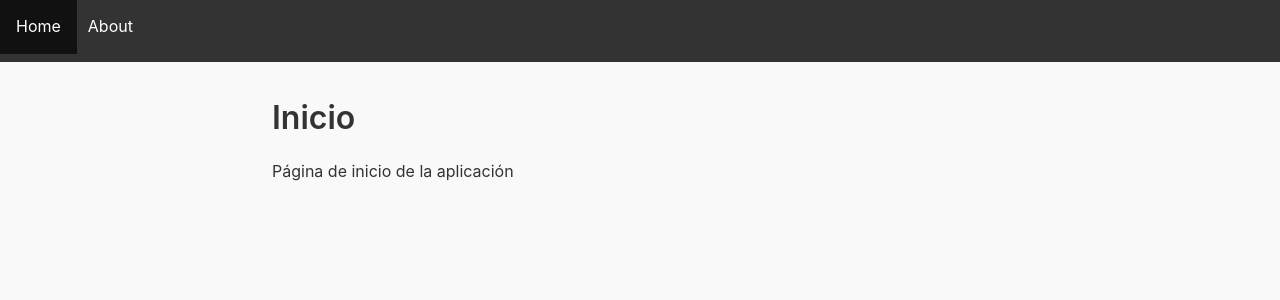
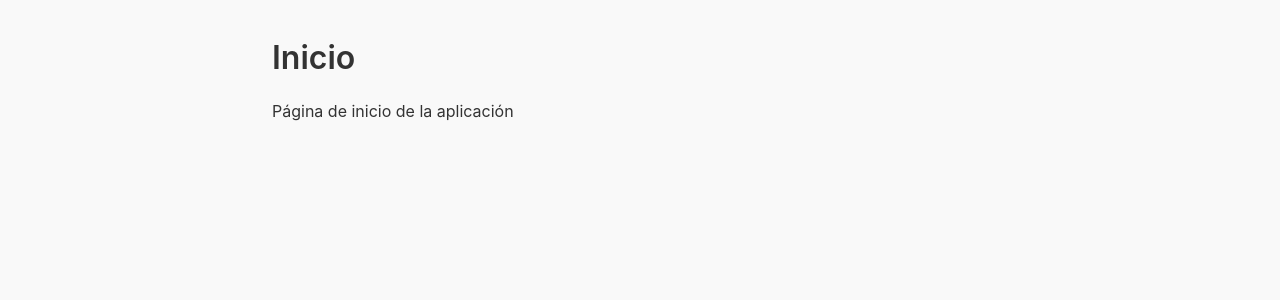
Before and after one commit to lucamaffeo/cedica-management-system, a Flask app: page / in a window 1280 px wide. Shown: the top 300 px of the page. Run offline with Flask 3, Linux system fonts and the light colour scheme; parts of the project's set-up code (start-up, migrations or seed data) failed here and were passed over.

Commit message:
Revert "Agr header basico"
This reverts commit 2f2f3ef7134e8ebcb86038df0660ff769e045122.

```diff
--- a/admin/src/web/templates/layout.html
+++ b/admin/src/web/templates/layout.html
@@ -9,18 +9,7 @@
 </head>
 
 <body>
-    <div id="navbar">
-        {% block navbar %}
-        <nav>
-            <ul class="top-menu">
-                <li><a href="{{ url_for('home') }}">Home</a></li>
-                <li><a href="{{ url_for('about') }}">About</a></li>
-                <!-- Agr mas links -->
-            </ul>
-        </nav>
-        {% endblock %}
-    </div>
-
+    <div>{% block navbar %}{% endblock %}</div>
     <div id="container">
         {% block content %}
         {% endblock %}
--- a/admin/static/style.css
+++ b/admin/static/style.css
@@ -113,42 +113,3 @@ ol li {
     margin: 0 auto;
     padding: 2rem;
 }
-
-#navbar {
-    background-color: #333;
-    overflow: hidden;
-    width: 100%; /* Make sure the navbar takes full width */
-    position: fixed; /* Keeps the navbar at the top */
-    top: 0;
-    left: 0;
-}
-
-.top-menu {
-    list-style-type: none;
-    margin: 0;
-    padding: 0;
-    display: flex; /* Flexbox for horizontal layout */
-    justify-content: flex-start; /* Align menu items to the left */
-}
-
-.top-menu li {
-    margin-right: -5px; /* Spacing between menu items */
-}
-
-/* Style the links inside the top menu */
-.top-menu li a {
-    display: block;
-    color: white;
-    text-align: center;
-    padding: 14px 16px;
-    text-decoration: none;
-}
-
-.top-menu li a:hover {
-    background-color: #111;
-}
-
-/* Ensure that the rest of the content appears below the navbar */
-#container {
-    margin-top: 60px; /* Adjust margin to avoid overlap with the fixed navbar */
-}
```
